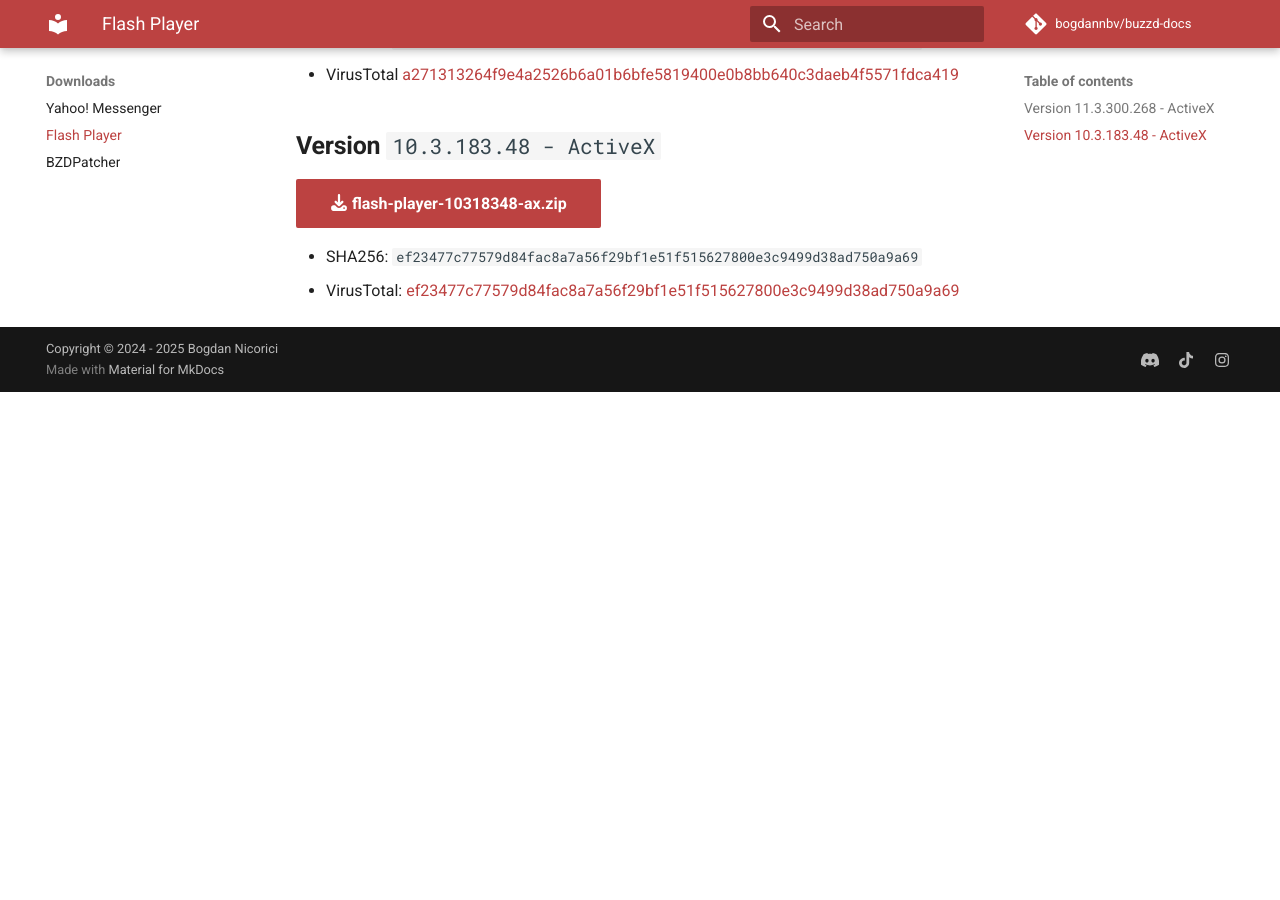
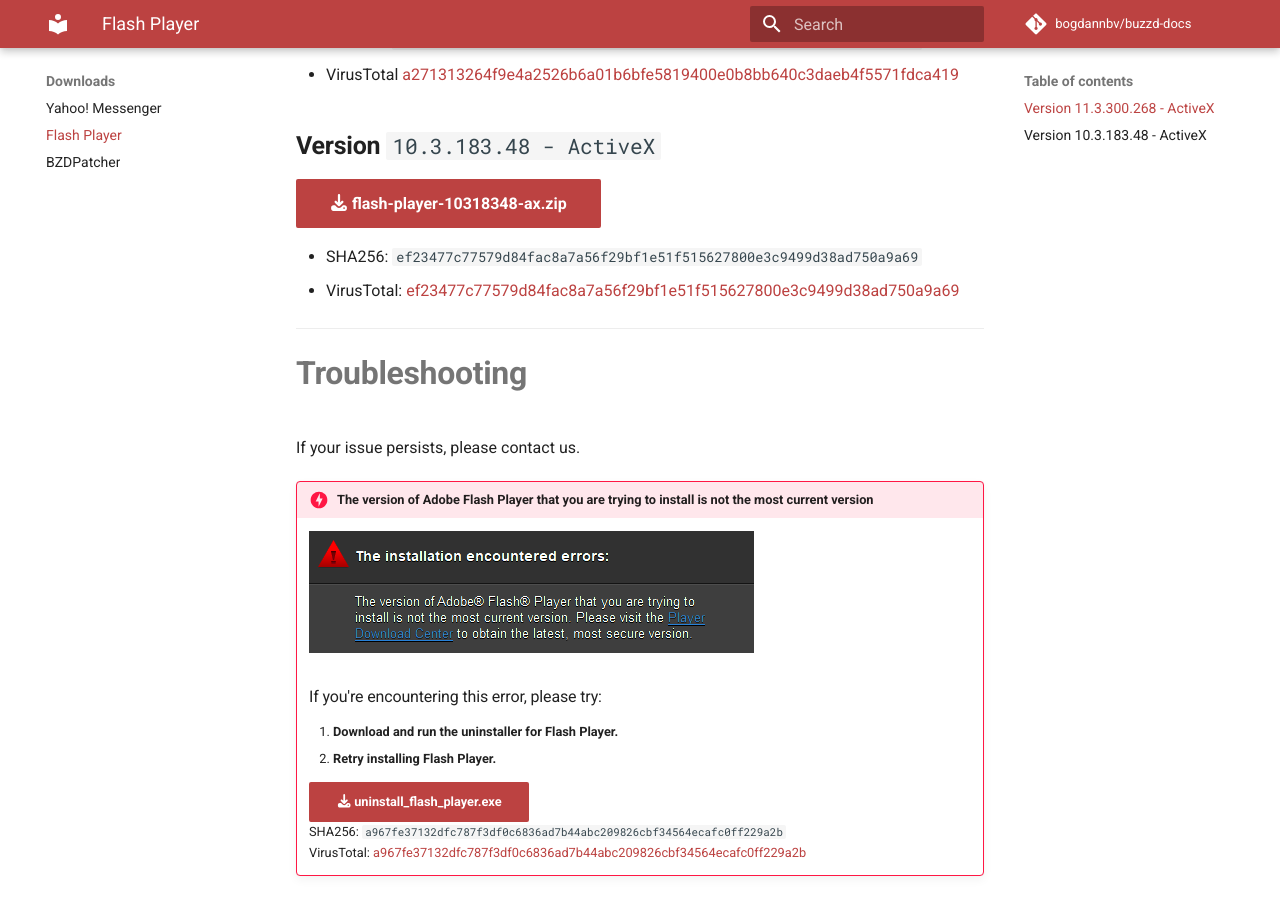
Before and after one commit to bogdannbv/buzzd-docs, an MkDocs documentation site: the page built from docs/downloads/flash-player.md, in a window 1280 px wide and 900 px high, scrolled down 592 px. Built offline with MkDocs 1.6.1 and Material for MkDocs 9.7.7, drawn with Linux system fonts in a browser that asks for light colours; plug-ins that fetch from the network failed and are left out; comment, search, counter and statistics services are not loaded; before the commit the page ends 984 px from its top, so only the background shows below that.

Commit message:
Add flash-player troubleshooting section
Add troubleshooting section in flash-player.md
Add uninstall_flash_player.exe
Add tips to index.md and mac-os.md

```diff
--- a/docs/downloads/flash-player.md
+++ b/docs/downloads/flash-player.md
@@ -17,3 +17,18 @@
 
 - SHA256: `ef23477c77579d84fac8a7a56f29bf1e51f515627800e3c9499d38ad750a9a69`
 - VirusTotal: [ef23477c77579d84fac8a7a56f29bf1e51f515627800e3c9499d38ad750a9a69](https://www.virustotal.com/gui/file/ef23477c77579d84fac8a7a56f29bf1e51f515627800e3c9499d38ad750a9a69)
+
+---
+
+# **Troubleshooting**
+If your issue persists, please contact us.
+
+!!! danger "The version of Adobe Flash Player that you are trying to install is not the most current version"
+    ![flash player version issue](./images/adobe-flash-player-version-issue.png)
+    ### If you're encountering this error, please try:
+    1. **Download and run the uninstaller for Flash Player.**
+    2. **Retry installing Flash Player.**
+
+    [:fontawesome-solid-download: uninstall_flash_player.exe](./files/uninstall_flash_player.exe){ .md-button .md-button--primary }
+    SHA256: `a967fe37132dfc787f3df0c6836ad7b44abc209826cbf34564ecafc0ff229a2b`
+    VirusTotal: [a967fe37132dfc787f3df0c6836ad7b44abc209826cbf34564ecafc0ff229a2b](https://www.virustotal.com/gui/file/a967fe37132dfc787f3df0c6836ad7b44abc209826cbf34564ecafc0ff229a2b)
```
Also changed, not shown: docs/index.md (+3 -0 lines), docs/mac-os.md (+3 -0 lines), docs/downloads/images/adobe-flash-player-version-issue.png (added), 1 other file.
